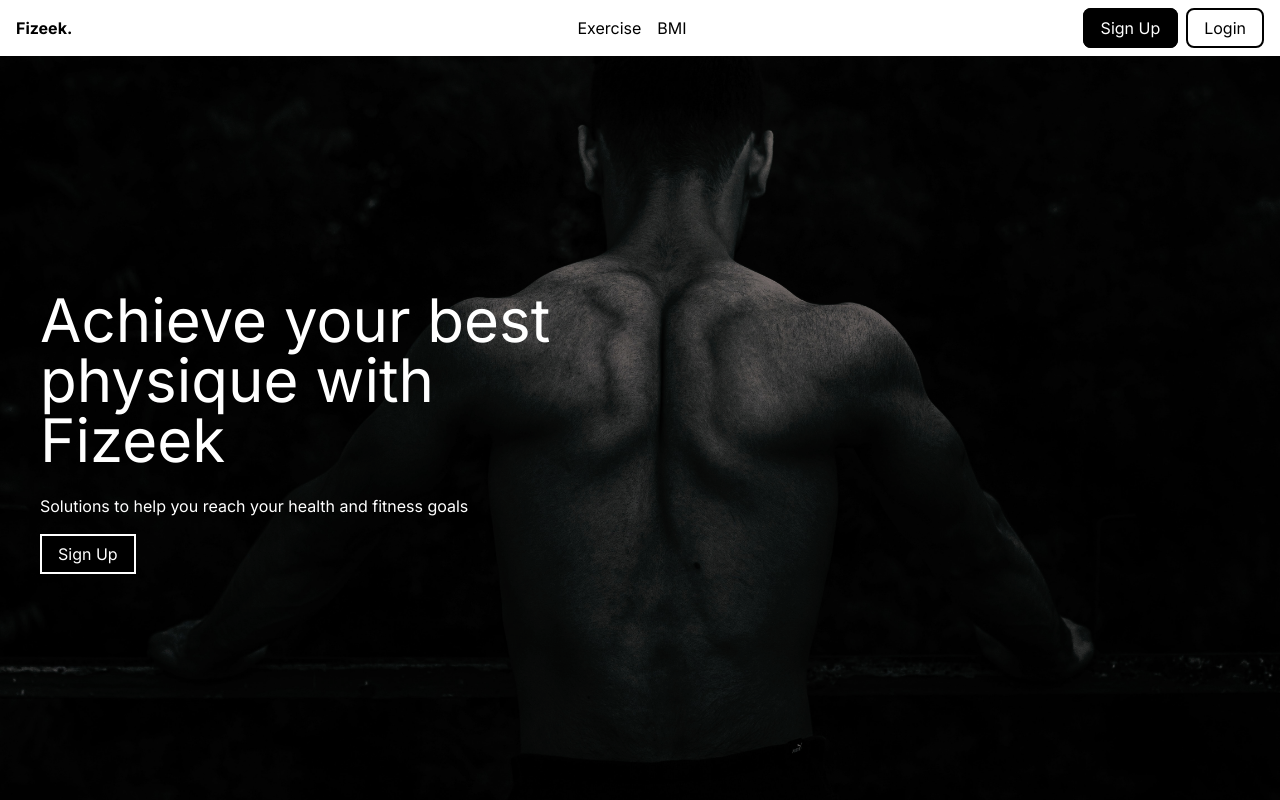
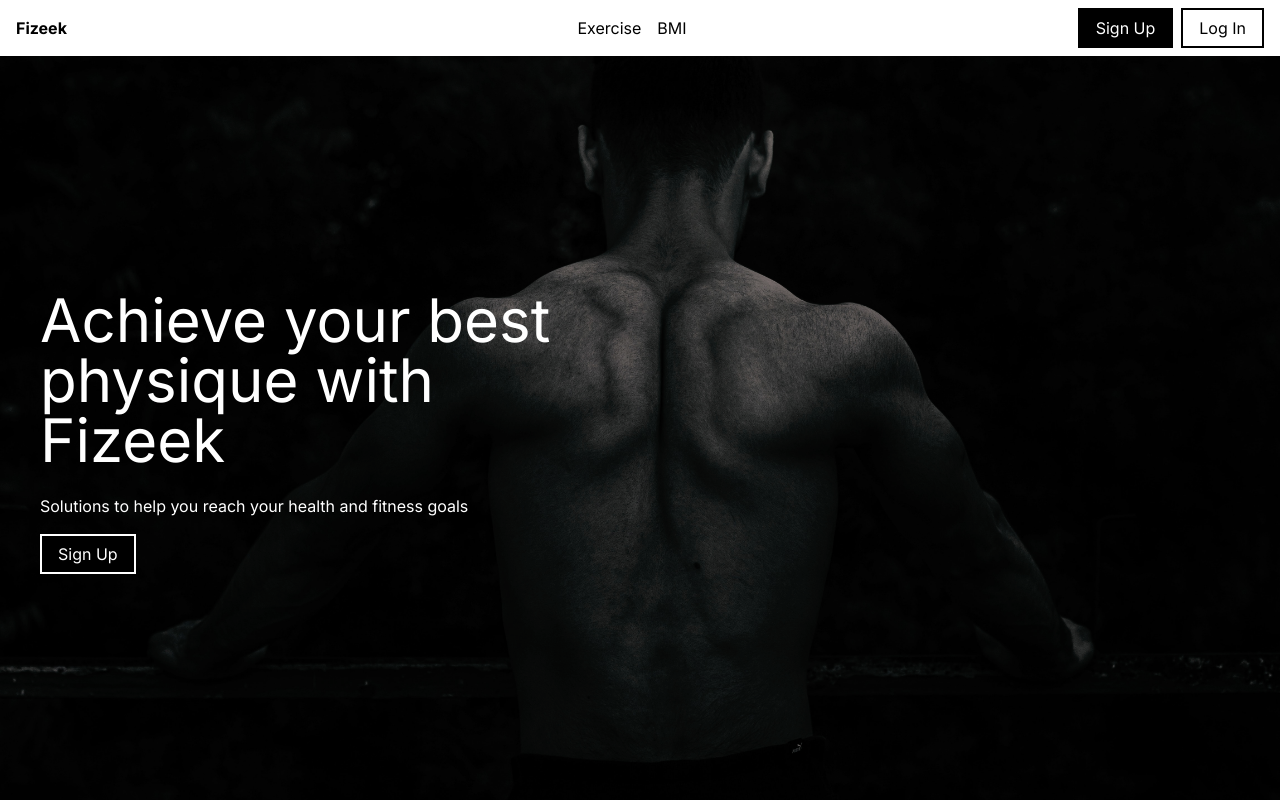
Before and after one commit to hoalex21/Fizeek, a Next.js app: page / in a window 1280 px wide. Shown: the top 800 px of the page. Built offline with nearby package versions, Linux system fonts and the light colour scheme; no server answers.

Commit message:
unround navbar buttons, change login to log in

```diff
--- a/app/ui/navbar.tsx
+++ b/app/ui/navbar.tsx
@@ -11,7 +11,7 @@ export default function NavBar() {
         <nav className="max-w-screen shadow p-4 flex justify-center bg-white">
             <div className="container grid grid-cols-3 content-center">
                 <div>
-                    <Link href="/" className="font-bold">Fizeek.</Link>
+                    <Link href="/" className="font-bold">Fizeek</Link>
                 </div>
 
                 {/* Site Features */}
@@ -42,10 +42,10 @@ export default function NavBar() {
                             ) : (
                                 <>
                                     <li className="mr-2">
-                                        <Link className="rounded-lg bg-black p-1 border-2 border-black text-white px-4 py-2" href="/auth/signup">Sign Up</Link>
+                                        <Link className="bg-black p-1 border-2 border-black text-white px-4 py-2" href="/auth/signup">Sign Up</Link>
                                     </li>
                                     <li>
-                                        <Link className="rounded-lg p-1 bg-white border-2 border-black px-4 py-2" href="/auth/login">Login</Link>
+                                        <Link className="p-1 bg-white border-2 border-black px-4 py-2" href="/auth/login">Log In</Link>
                                     </li>
                                 </>
                             )
```
Also changed, not shown: 2 other files (tests, documents, lock files or other folders).
